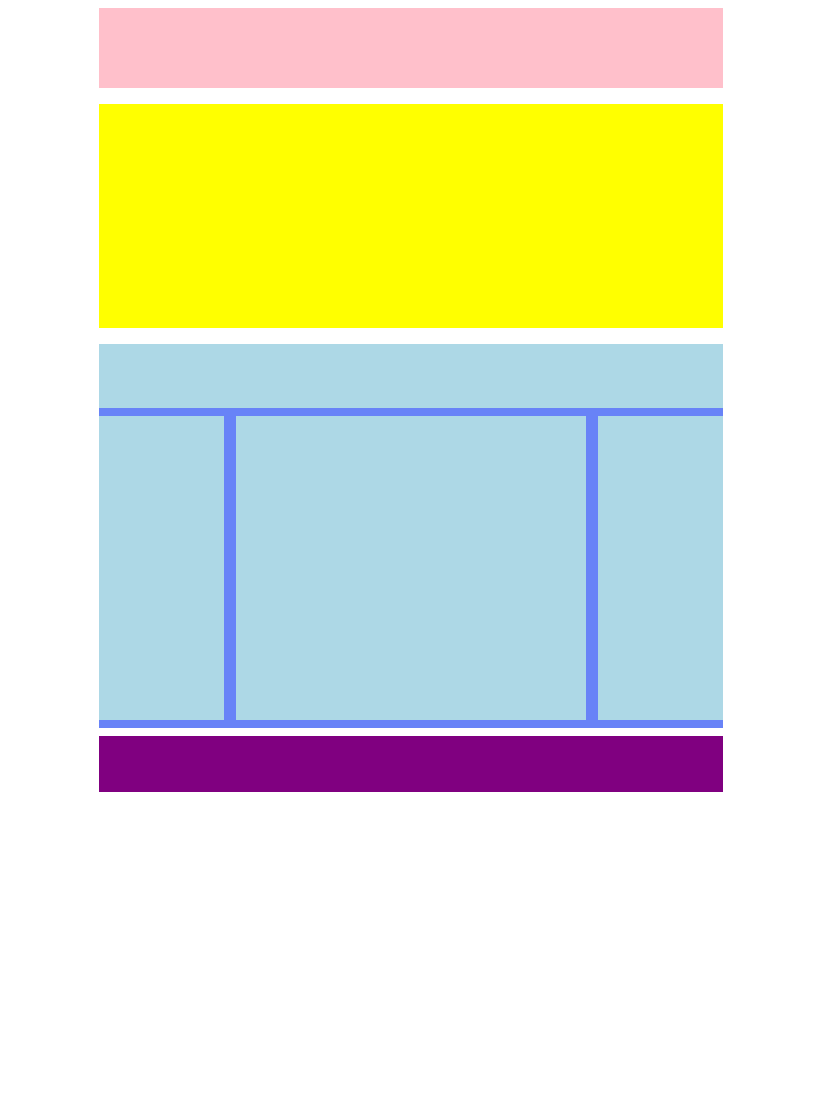
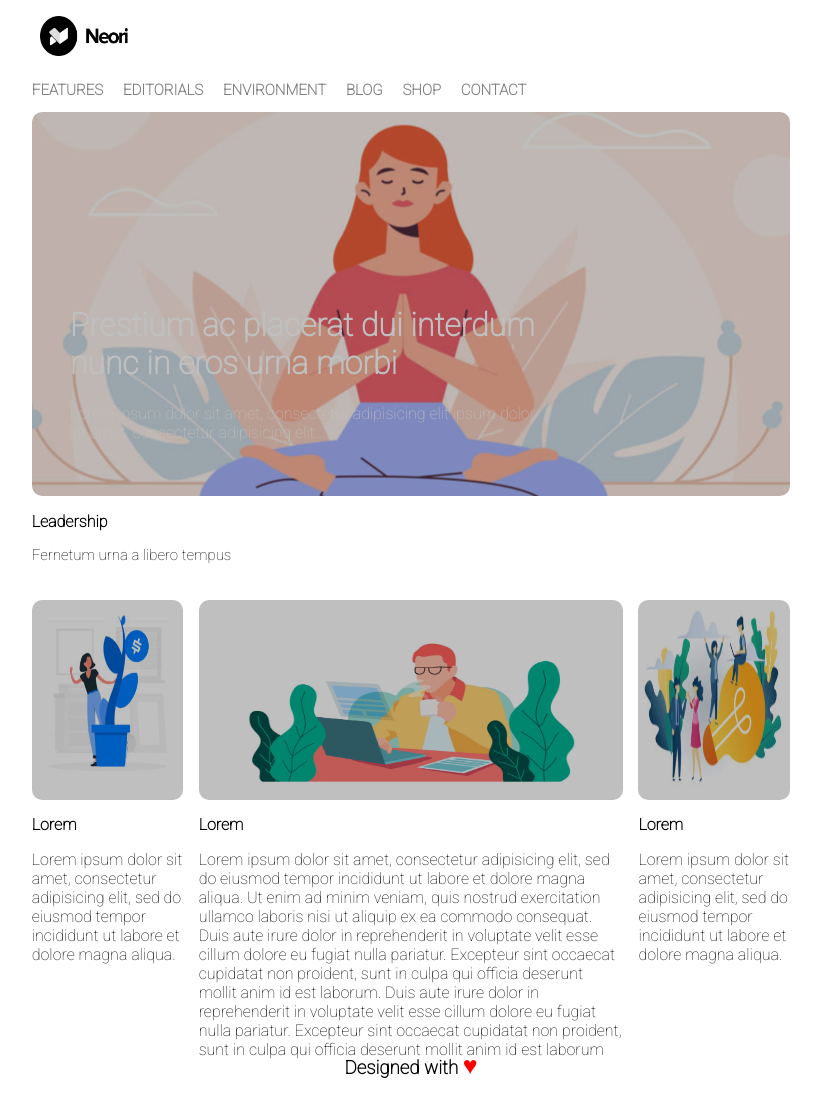
Before and after one commit to Jgio5/htmlcss-struttura-wp, a plain HTML site: page index.html in a window 1280 px wide. Shown: the whole page, without its empty margins (229-1050 px from the left). Before the commit the page ends 800 px from the top, so only its background shows below. Drawn offline with Linux system fonts and the light colour scheme.

Commit message:
Progetto modificato
Inserimento di:
-menu
-foto
-descrizioni

```diff
--- a/css/master.css
+++ b/css/master.css
@@ -5,66 +5,124 @@
 }
 
 body{
-  padding: 0 25%;
-}
-
-body::after{
-  content: '';
-  display: table;
-  clear: both;
-}
-
-header{
-  height: 10vh;
-  width: 100%;
-  margin-bottom: 2vh;
-  background-color: pink;
-}
-
-.box_yellow{
-  height: 28vh;
-  width: 100%;
-  margin-bottom: 2vh;
-  background-color: yellow;
+  font-family: 'Roboto', sans-serif;
 }
 
 .container{
+  padding: 0 20%;
+}
+/* header */
+.header_logo_menu{
+  position: relative;
+  height: 11vh;
   width: 100%;
+  margin-bottom: 2vh;
+}
+
+.header_logo_menu > img{
+  height: 7vh;
+  width: 13vh;
+  padding: 1vh;
+}
+
+.header_logo_menu .menu{
+  position: absolute;
+  bottom: 0;
+  height: 4vh;
+  width: 100%;
+}
+
+.menu li{
+  list-style-type: none;
+  display: inline-block;
+  text-transform: uppercase;
+  margin-right: 2vh;
+}
+.menu a{
+  text-decoration: none;
+  font-size: 15px;
+  font-weight: bold;
+  color: grey;
+}
+
+.header_photo_box{
+  position: relative;
   height: 48vh;
+  width: 100%;
+  margin-bottom: 2vh;
+  background-image: url("../img/banner.jpg");
+  background-position: center;
+  background-size: auto;
+  border-radius: 10px;
+  filter: brightness(75%);
+}
+.text_photo_box{
+  position: absolute;
+  left: 5%;
+  bottom: 10%;
+  width: 60vh;
+  color: white;
+}
+/* / header */
+
+/* main */
+.main_container{
+  width: 100%;
+  height: 65vh;
   margin-bottom: 1vh;
-  background-color: rgb(104, 131, 247);
-}
-.container::after{
-  content: '';
-  display: table;
-  clear: both;
 }
 
 .top_box{
-  height: 8vh;
+  height: 10vh;
   width: 100%;
   margin-bottom: 1vh;
-  background-color: lightblue;
+  border-radius: 5px;
+}
+.title_article > h1{
+  font-size: 40px;
+  font-weight: bold;
+}
+.title_article > p{
+  font-size: 15px;
 }
 
 .box_left,
 .box_right{
   float:left;
-  height: 38vh;
+  height: 50vh;
   width: 20%;
-  background-color: lightblue;
+  border-radius: 5px;
 }
 
 .box_middle{
   float: left;
-  height: 38vh;
+  height: 50vh;
   width: 56%;
   margin: 0 2%;
-  background-color: lightblue;
+  border-radius: 5px;
 }
 
+.main_container img{
+  width: 100%;
+  height: 25vh;
+  background-position: center;
+  background-size: cover;
+  border-radius: 10px;
+  filter: brightness(75%);
+}
+.main_container h1{
+  font-size: 2vh;
+}
+
+/* footer */
 footer{
-  height: 7vh;
+  text-align: center;
+  height: 5vh;
   width: 100%;
-  background-color: purple;
 }
+.close:after{
+  content:"\2665";
+  color: red;
+  font-size: 25px;
+}
+/* / footer */
--- a/index.html
+++ b/index.html
@@ -2,30 +2,73 @@
 <html lang="en" dir="ltr">
   <head>
     <meta charset="utf-8">
+    <link rel="preconnect" href="https://fonts.gstatic.com">
+    <link href="https://fonts.googleapis.com/css2?family=Roboto:wght@100&display=swap" rel="stylesheet">
     <link rel="stylesheet" href="css/master.css">
     <title></title>
   </head>
   <body>
+    <div class="container">
       <header>
+        <div class="header_logo_menu">
+          <img src="img/logo.png" alt="logo Neori">
+          <div class="menu">
+            <ul>
+              <li><a href="#">features</a></li>
+              <li><a href="#">editorials</a></li>
+              <li><a href="#">environment</a></li>
+              <li><a href="#">blog</a></li>
+              <li><a href="#">shop</a></li>
+              <li><a href="#">contact</a></li>
+            </ul>
+          </div>
+        </div>
+        <div class="header_photo_box">
+          <div class="text_photo_box">
+            <h1>Prestium ac placerat dui interdum nunc in eros urna morbi</h1>
+            <p>Lorem ipsum dolor sit amet, consectetur adipisicing elit ipsum dolor sit amet, consectetur adipisicing elit...</p>
+          </div>
+        </div>
       </header>
+
       <main>
-
-      <div class="box_yellow">
-
+        <div class="main_container">
+          <div class="top_box">
+            <div class="title_article">
+              <h1>Leadership</h1>
+              <p>Fernetum urna a libero tempus</p>
+            </div>
           </div>
 
-      <div class="container">
-        <div class="top_box">
+          <div class="box_left">
+            <div class="info_box_left">
+              <img src="img/img-1.jpg" alt="foto box 1">
+              <h1>Lorem</h1>
+              <p>Lorem ipsum dolor sit amet, consectetur adipisicing elit, sed do eiusmod tempor incididunt ut labore et dolore magna aliqua.</p>
             </div>
-        <div class="box_left">
           </div>
+
           <div class="box_middle">
+              <div class="info_box_middle">
+                <img src="img/banner-2.jpg" alt="foto box 2">
+                <h1>Lorem</h1>
+                <p>Lorem ipsum dolor sit amet, consectetur adipisicing elit, sed do eiusmod tempor incididunt ut labore et dolore magna aliqua. Ut enim ad minim veniam, quis nostrud exercitation ullamco laboris nisi ut aliquip ex ea commodo consequat. Duis aute irure dolor in reprehenderit in voluptate velit esse cillum dolore eu fugiat nulla pariatur. Excepteur sint occaecat cupidatat non proident, sunt in culpa qui officia deserunt mollit anim id est laborum.
+                 Duis aute irure dolor in reprehenderit in voluptate velit esse cillum dolore eu fugiat nulla pariatur. Excepteur sint occaecat cupidatat non proident, sunt in culpa qui officia deserunt mollit anim id est laborum</p>
               </div>
+            </div>
+
           <div class="box_right">
+              <div class="info_box_middle">
+                <img src="img/img-3.jpg" alt="foto box 3">
+                <h1>Lorem</h1>
+                <p>Lorem ipsum dolor sit amet, consectetur adipisicing elit, sed do eiusmod tempor incididunt ut labore et dolore magna aliqua.</p>
+              </div>
             </div>
         </div>
       </main>
       <footer>
+        <h3 class="close">Designed with </h3>
       </footer>
+    </div>
   </body>
 </html>
```
Also changed, not shown: img/banner-2.jpg (added), img/banner.jpg (added), img/img-1.jpg (added), img/img-2.jpg (added), img/img-3.jpg (added), img/img-4.jpg (added), img/img-5.jpg (added), img/img-6.jpg (added), img/logo.png (added). Lines whose indentation alone changed are shown as unchanged.
